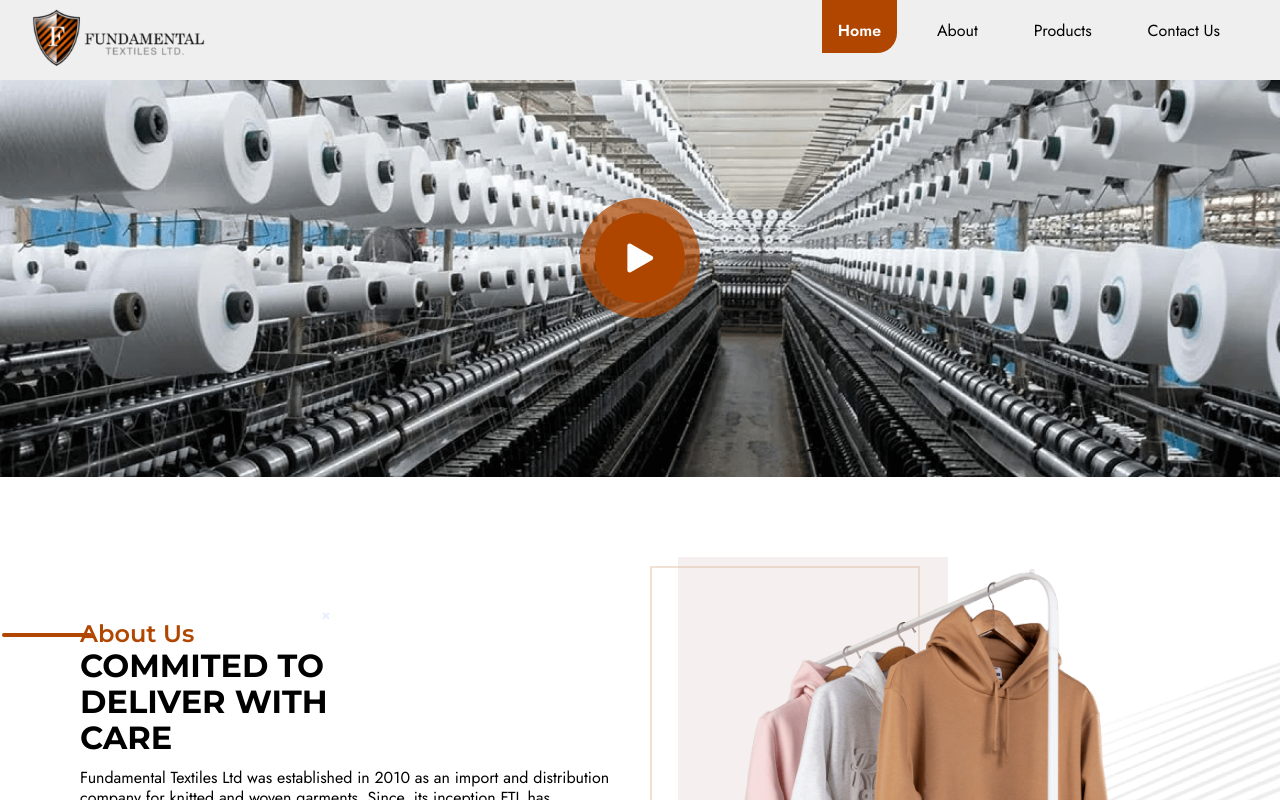
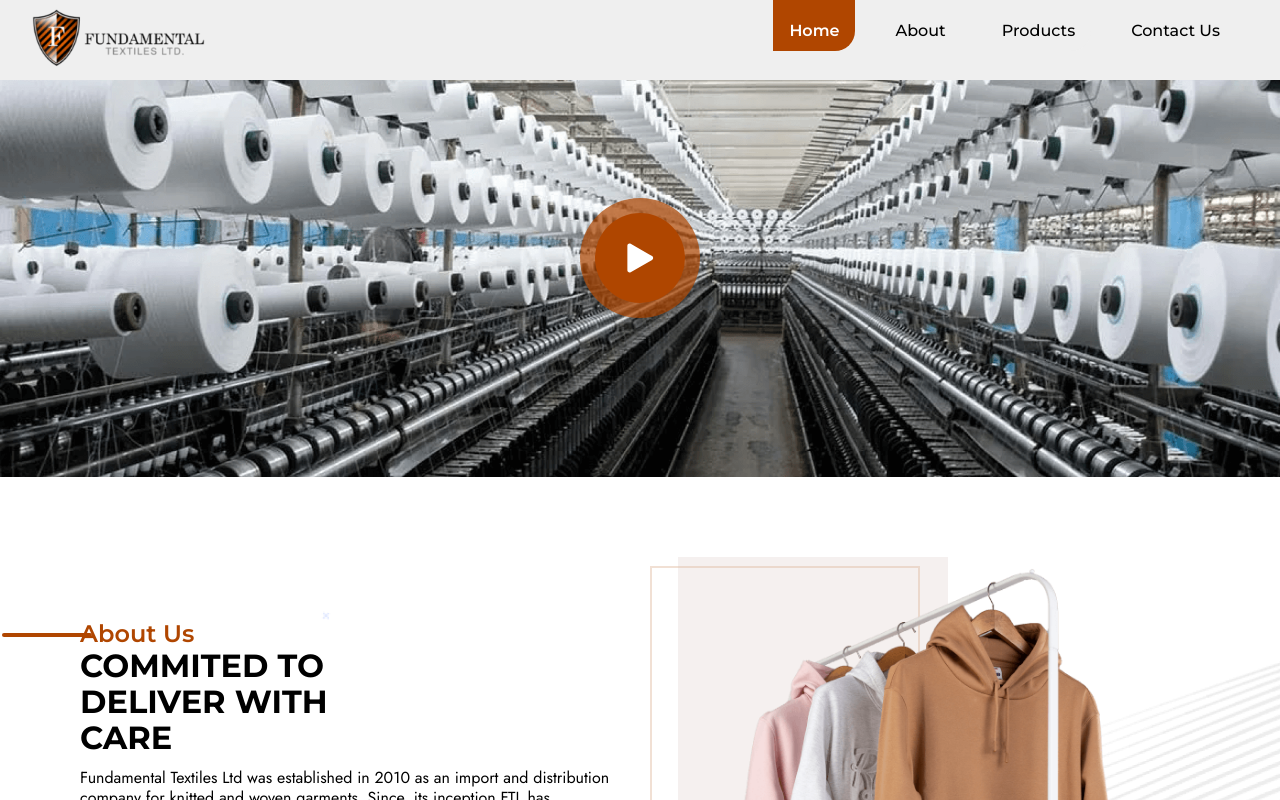
Before and after one commit to asimwarraich/fundamentalnew, a React (Vite) app: page / in a window 1280 px wide. Shown: the top 800 px of the page. Built offline with nearby package versions, Linux system fonts and the light colour scheme.

Commit message:
Links heading Font family change done

```diff
--- a/src/style/app.scss
+++ b/src/style/app.scss
@@ -111,7 +111,7 @@ body {
   border: none;
   cursor: pointer;
   transition: 300ms ease-in-out;
-  font-family: "Jost", sans-serif;
+  font-family: "Montserrat", sans-serif;
 }
 .nav__contant__links:hover {
   background-color: $secondary;
```
